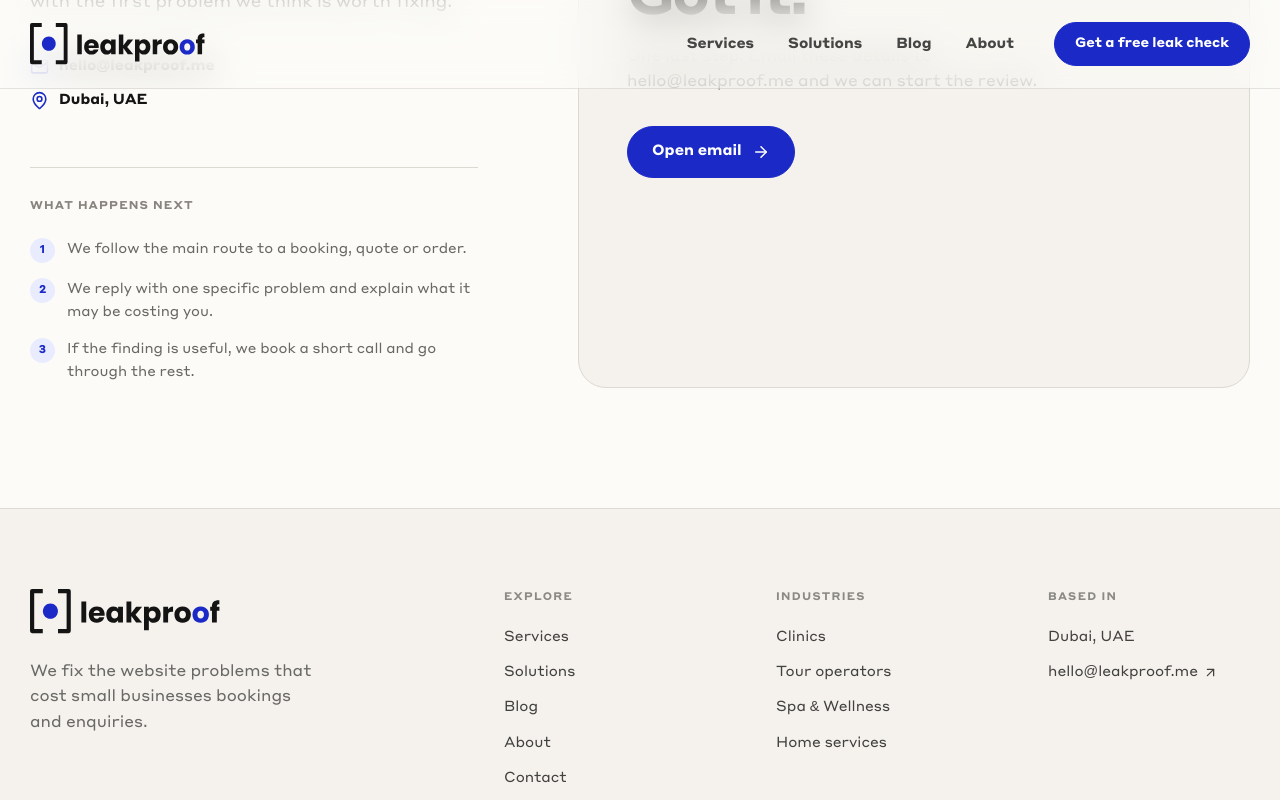
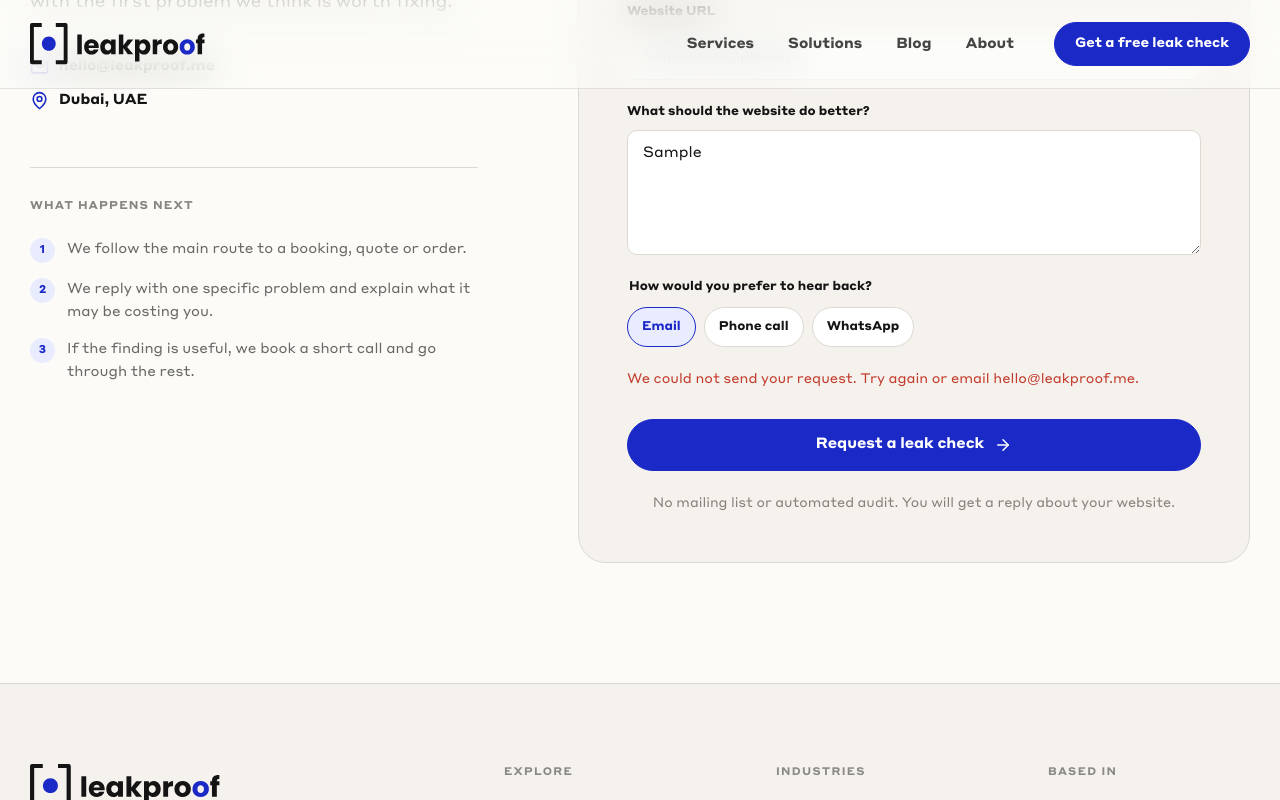
Before and after one commit to AdiKsOnDev/leakproof, a React (Vite) app: page /contact in a window 1280 px wide. Both pictures are taken after typing "Sample", "Sample", "name@example.com", "https://example.com", "Sample" into the empty fields and a click on the button "Request a leak check". Shown: the part 516-1316 px from the top of the page. Built offline with nearby package versions, Linux system fonts and the light colour scheme.

Commit message:
feat(site-ui): connect leak check form to Formspree

```diff
--- a/src/pages/ContactPage.tsx
+++ b/src/pages/ContactPage.tsx
@@ -1,14 +1,38 @@
 import { ArrowRight, CheckCircle2, Mail, MapPin } from 'lucide-react'
 import { FormEvent, useState } from 'react'
+import { Link } from 'react-router-dom'
 
 export function ContactPage() {
   const [submitted, setSubmitted] = useState(false)
+  const [submitting, setSubmitting] = useState(false)
+  const [submissionError, setSubmissionError] = useState('')
   const [contactMethod, setContactMethod] = useState<'email' | 'phone' | 'whatsapp'>('email')
   const usesPhoneNumber = contactMethod !== 'email'
 
-  const handleSubmit = (event: FormEvent<HTMLFormElement>) => {
+  const handleSubmit = async (event: FormEvent<HTMLFormElement>) => {
     event.preventDefault()
-    setSubmitted(true)
+    const form = event.currentTarget
+
+    setSubmitting(true)
+    setSubmissionError('')
+
+    try {
+      const response = await fetch(form.action, {
+        method: 'POST',
+        body: new FormData(form),
+        headers: { Accept: 'application/json' },
+      })
+
+      if (!response.ok) {
+        throw new Error('Form submission failed')
+      }
+
+      setSubmitted(true)
+    } catch {
+      setSubmissionError('We could not send your request. Try again or email hello@leakproof.me.')
+    } finally {
+      setSubmitting(false)
+    }
   }
 
   return (
@@ -39,11 +63,16 @@ export function ContactPage() {
             <div className="form-success">
               <span><CheckCircle2 size={32} /></span>
               <h2>Got it.</h2>
-              <p>One last step. Email these details to hello@leakproof.me and we can start the review.</p>
-              <a className="button" href="mailto:hello@leakproof.me">Open email <ArrowRight size={18} /></a>
+              <p>We have your details and will review the website. Expect a reply from hello@leakproof.me.</p>
+              <Link className="button" to="/">Back to home <ArrowRight size={18} /></Link>
             </div>
           ) : (
-            <form onSubmit={handleSubmit}>
+            <form action="https://formspree.io/f/xqpkpzbq" method="POST" onSubmit={handleSubmit}>
+              <input type="hidden" name="_subject" value="New website leak check request" />
+              <label className="form-honeypot" aria-hidden="true">
+                Leave this field empty
+                <input name="_gotcha" type="text" tabIndex={-1} autoComplete="off" />
+              </label>
               <div className="form-heading"><span>01</span><h2>Tell us about the website</h2></div>
               <div className="form-row">
                 <label>First name<input name="firstName" type="text" autoComplete="given-name" required placeholder="Your name" /></label>
@@ -72,7 +101,10 @@ export function ContactPage() {
                   <label><input type="radio" name="contactMethod" value="whatsapp" checked={contactMethod === 'whatsapp'} onChange={() => setContactMethod('whatsapp')} /><span>WhatsApp</span></label>
                 </div>
               </fieldset>
-              <button className="button form-submit" type="submit">Request a leak check <ArrowRight size={18} /></button>
+              {submissionError && <p className="form-error" role="alert">{submissionError}</p>}
+              <button className="button form-submit" type="submit" disabled={submitting}>
+                {submitting ? 'Sending request...' : 'Request a leak check'} {!submitting && <ArrowRight size={18} />}
+              </button>
               <small>No mailing list or automated audit. You will get a reply about your website.</small>
             </form>
           )}
--- a/src/styles/_pages.scss
+++ b/src/styles/_pages.scss
@@ -1574,6 +1574,23 @@
   margin-top: 6px;
 }
 
+.form-submit:disabled {
+  cursor: wait;
+  opacity: 0.7;
+  transform: none;
+}
+
+.form-error {
+  margin: 0;
+  color: $red;
+  font-size: 0.85rem;
+}
+
+.form-honeypot {
+  position: absolute;
+  left: -9999px;
+}
+
 .contact-form-panel form > small {
   color: #85827c;
   text-align: center;
```
